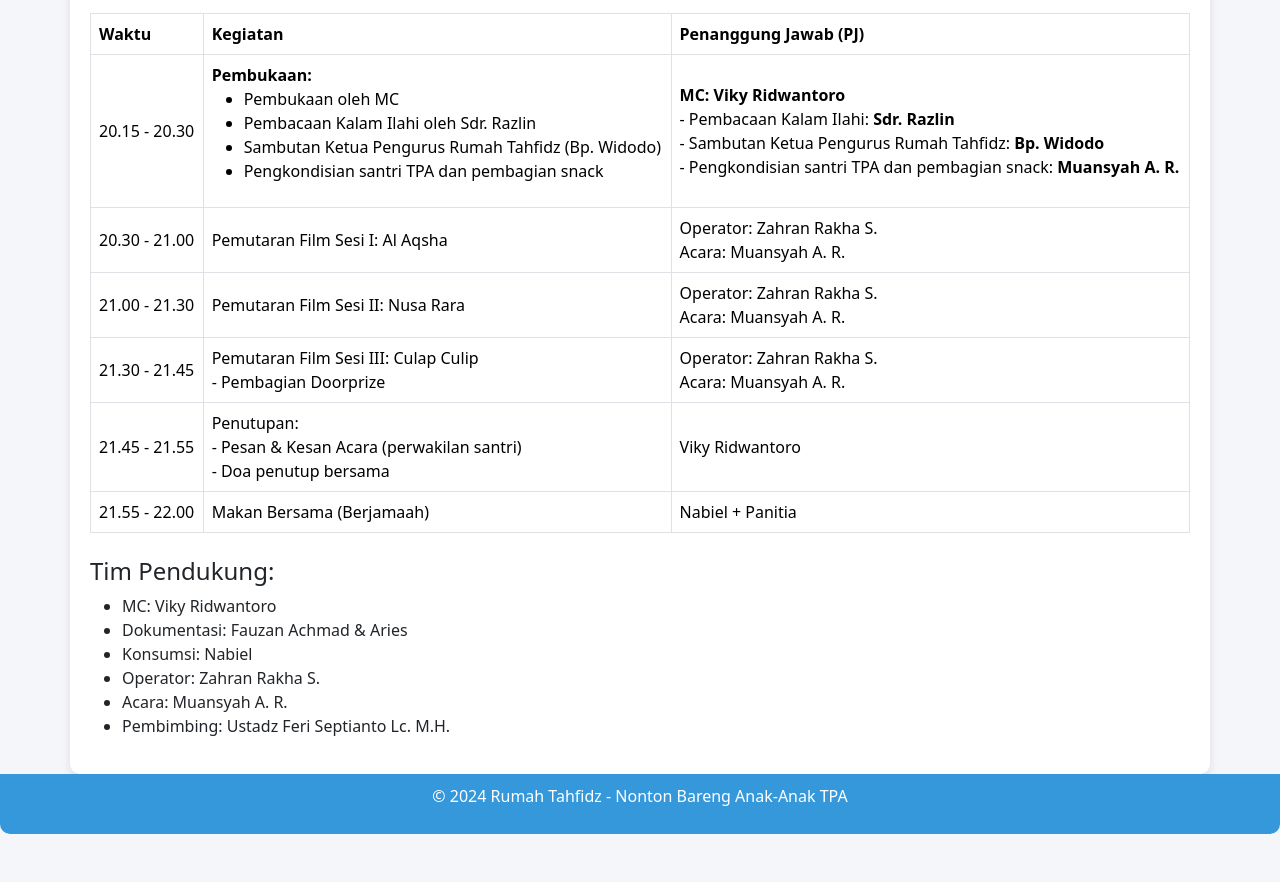
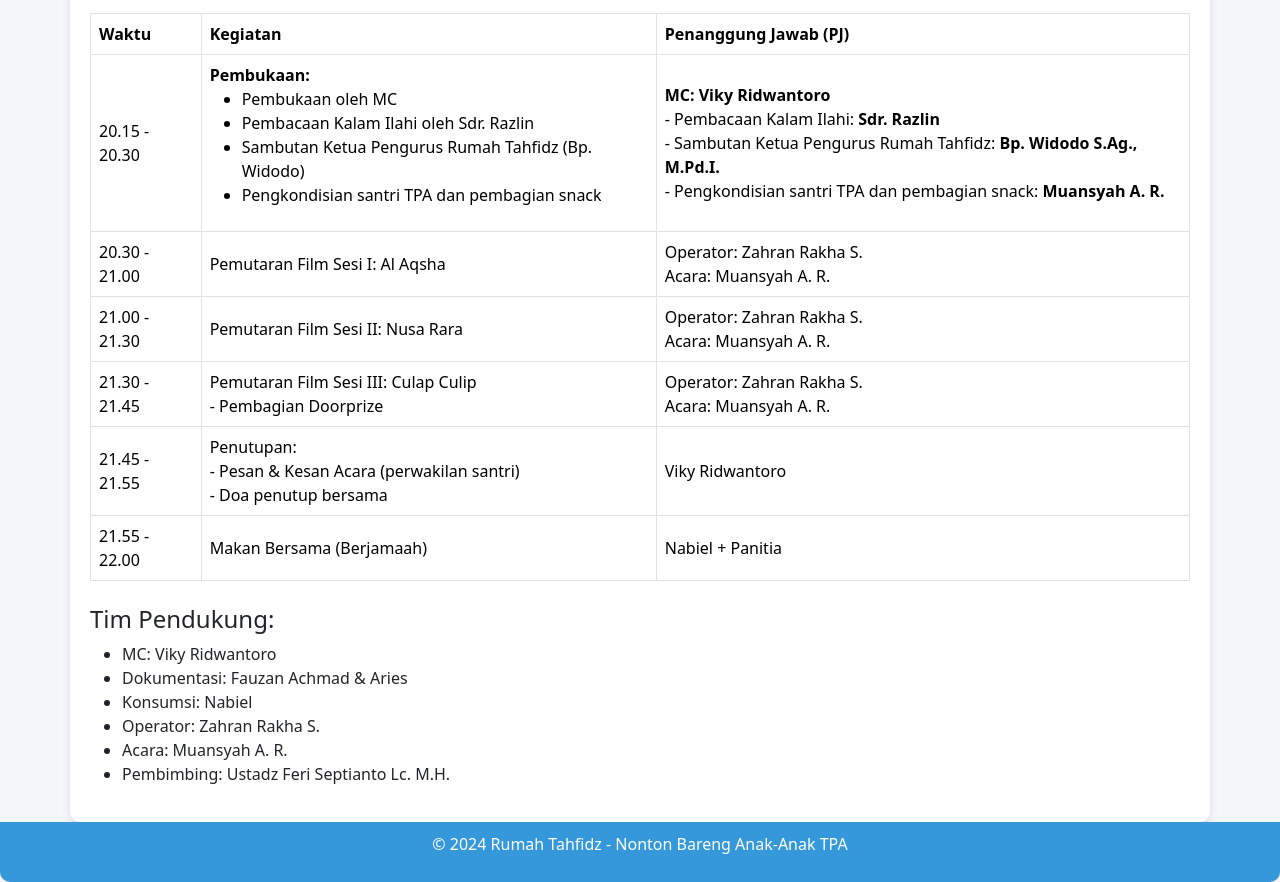
Before and after one commit to pesmaRH/nobarRH.io, a plain HTML site: page index.html in a window 1280 px wide. Shown: the part 1721-2603 px from the top of the page. Before the commit the page ends 2555 px from the top, so only its background shows below. Drawn offline with nearby package versions, Linux system fonts and the light colour scheme.

Commit message:
Update index.html
Signed-off-by: pesmaRH <pesma.raudhatulhuffadz@gmail.com>

```diff
--- a/index.html
+++ b/index.html
@@ -83,7 +83,7 @@
                     <td>
                         <strong>MC: Viky Ridwantoro</strong><br>
                         - Pembacaan Kalam Ilahi: <strong>Sdr. Razlin</strong><br>
-                        - Sambutan Ketua Pengurus Rumah Tahfidz: <strong>Bp. Widodo</strong><br>
+                        - Sambutan Ketua Pengurus Rumah Tahfidz: <strong>Bp. Widodo S.Ag., M.Pd.I.</strong><br>
                         - Pengkondisian santri TPA dan pembagian snack: <strong>Muansyah A. R.</strong>
                     </td>
                 </tr>
```
